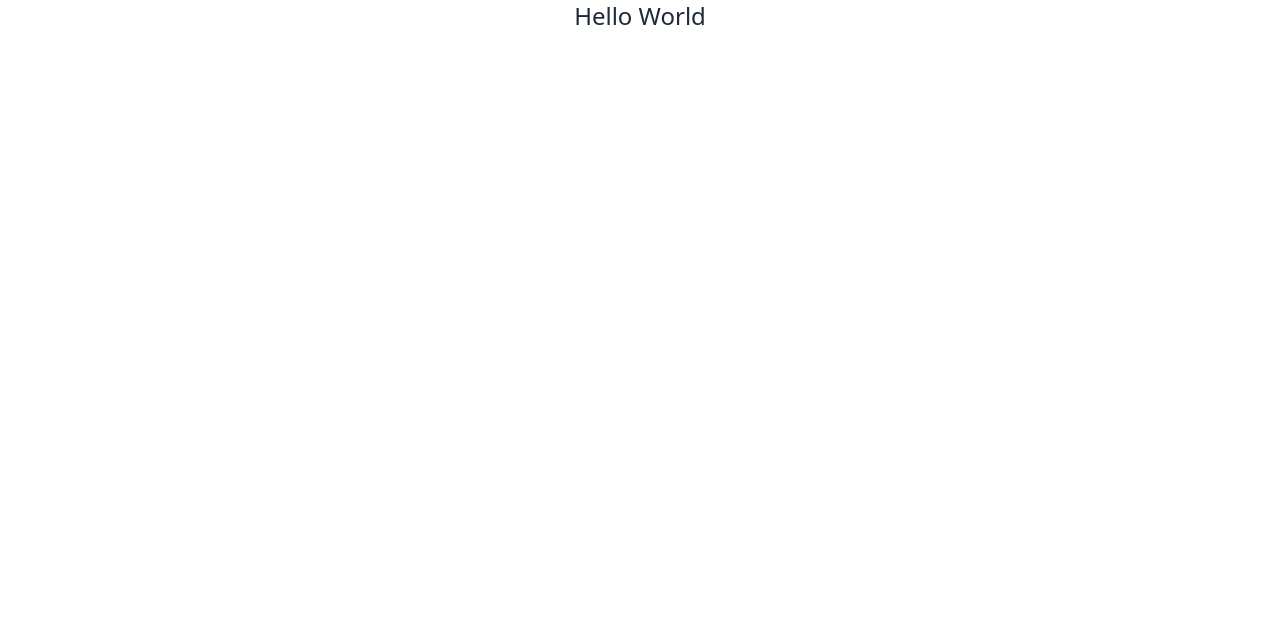
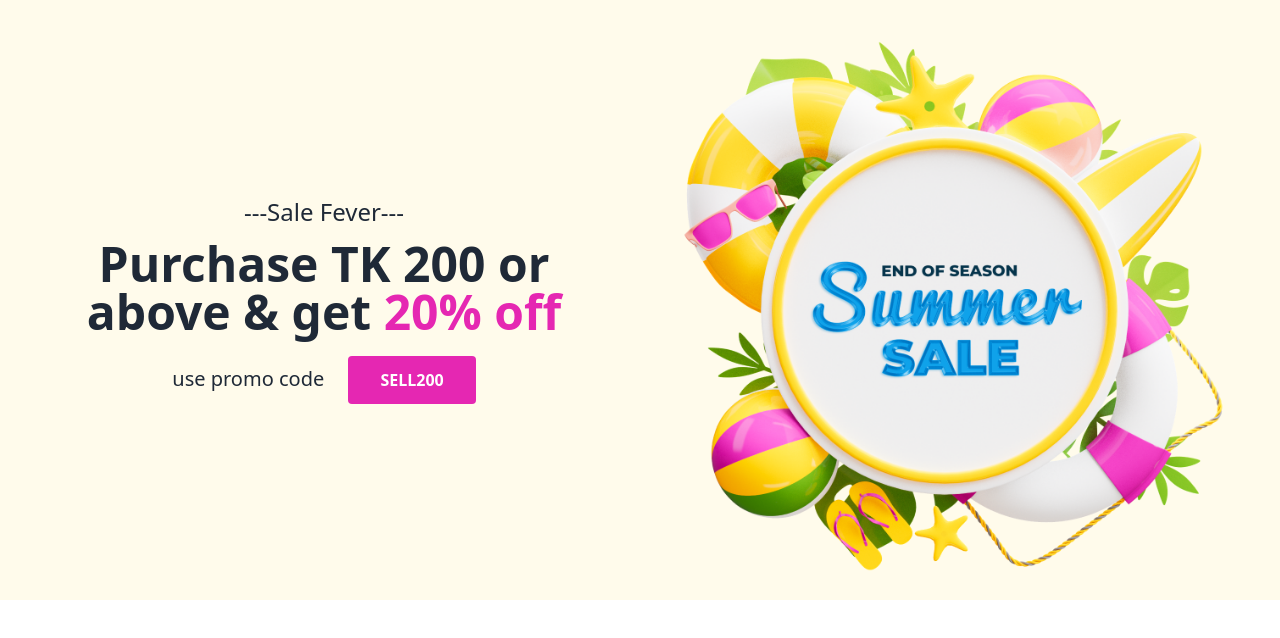
Before and after one commit to kawsarkabir/summer-sale, a plain HTML site: page index.html in a window 1280 px wide. Drawn offline with nearby package versions, Linux system fonts and the light colour scheme.

Commit message:
header section end

```diff
--- a/index.html
+++ b/index.html
@@ -8,12 +8,36 @@
     <!-- daisy ui and tailwind cdn link here -->
     <link href="https://cdn.jsdelivr.net/npm/daisyui@3.5.1/dist/full.css" rel="stylesheet" type="text/css" />
     <script src="https://cdn.tailwindcss.com"></script>
+    <script>
+        tailwind.config = {
+          theme: {
+            extend: {
+              colors: {
+                clifford: '#da373d',
+                primaryColor:'#E527B2'
+              }
+            }
+          }
+        }
+      </script>
 
 </head>
 <body>
-    <header>
-        <h1 class="text-2xl text-center">Hello World</h1>
+    <!-- header section start here -->
+    <header class="bg-amber-50">
+        <div class="container mx-auto px-4 grid grid-cols-1 lg:grid-cols-2 md:grid-cols-2 gap-4 items-center">
+            <div class="text-center">
+                <h3 class="text-2xl mb-3">---Sale Fever---</h3>
+                <h1 class="lg:text-5xl md:text-4xl text-2xl font-bold">Purchase TK 200 or <br>above & get <span class="text-primaryColor">20% off</span></h1>
+                <span class="text-xl">use promo code</span>
+                <button class="ml-5 mt-5 bg-primaryColor text-white py-3 px-8 rounded font-xl font-bold">SELL200</button>
+            </div>
+            <div class="lg:w-[600px] w-full">
+                <img src="./images/Summer 1.png" alt="" class="max-w-full">
+            </div>
+          </div>
     </header>
+    <!-- header section end -->
     <main>
         <section></section>
     </main>
```
